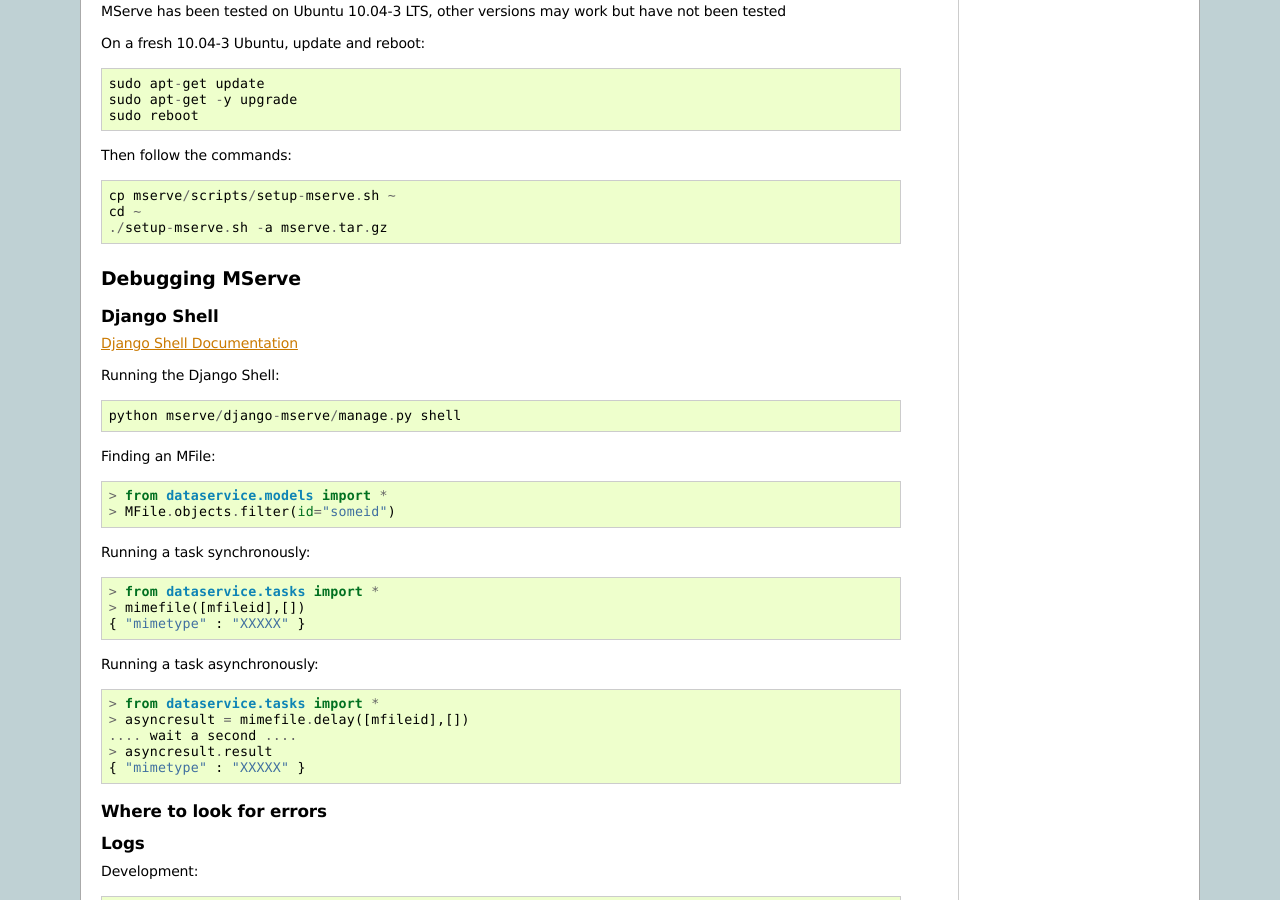
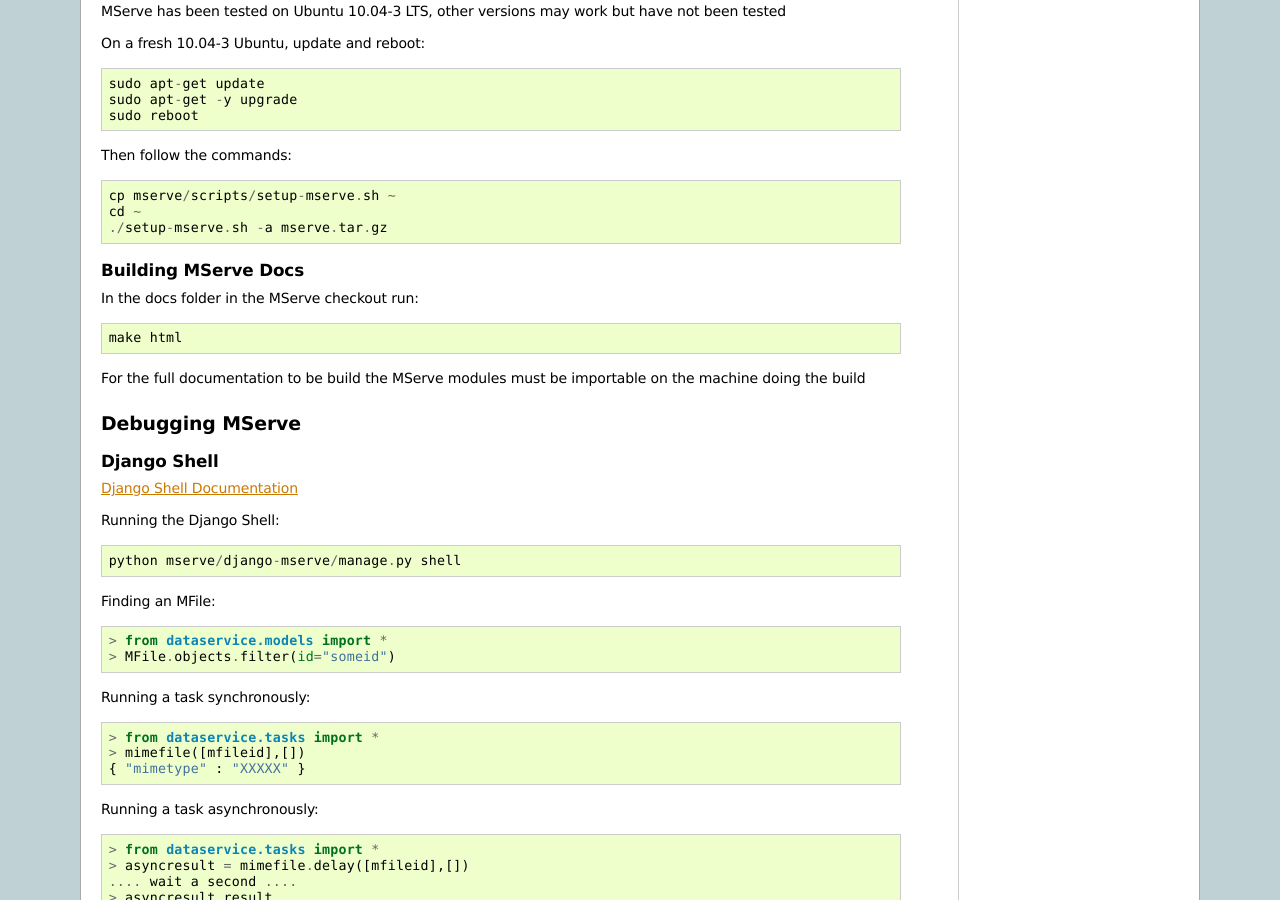
Before and after one commit to mmcardle/MServe, a Sphinx documentation site: the page built from docs/developing.rst, in a window 1280 px wide and 900 px high, scrolled down 6852 px. Built offline with Sphinx 7.4.7, drawn with Linux system fonts in a browser that asks for light colours.

Commit message:
added how to build docs

```diff
--- a/docs/developing.rst
+++ b/docs/developing.rst
@@ -307,6 +307,16 @@
   cd ~
   ./setup-mserve.sh -a mserve.tar.gz
 
+
+Building MServe Docs
+---------------------
+
+In the docs folder in the MServe checkout run::
+
+ make html
+
+For the full documentation to be build the MServe modules must be importable on the machine doing the build
+
 ------------------
 Debugging MServe
 ------------------
```
